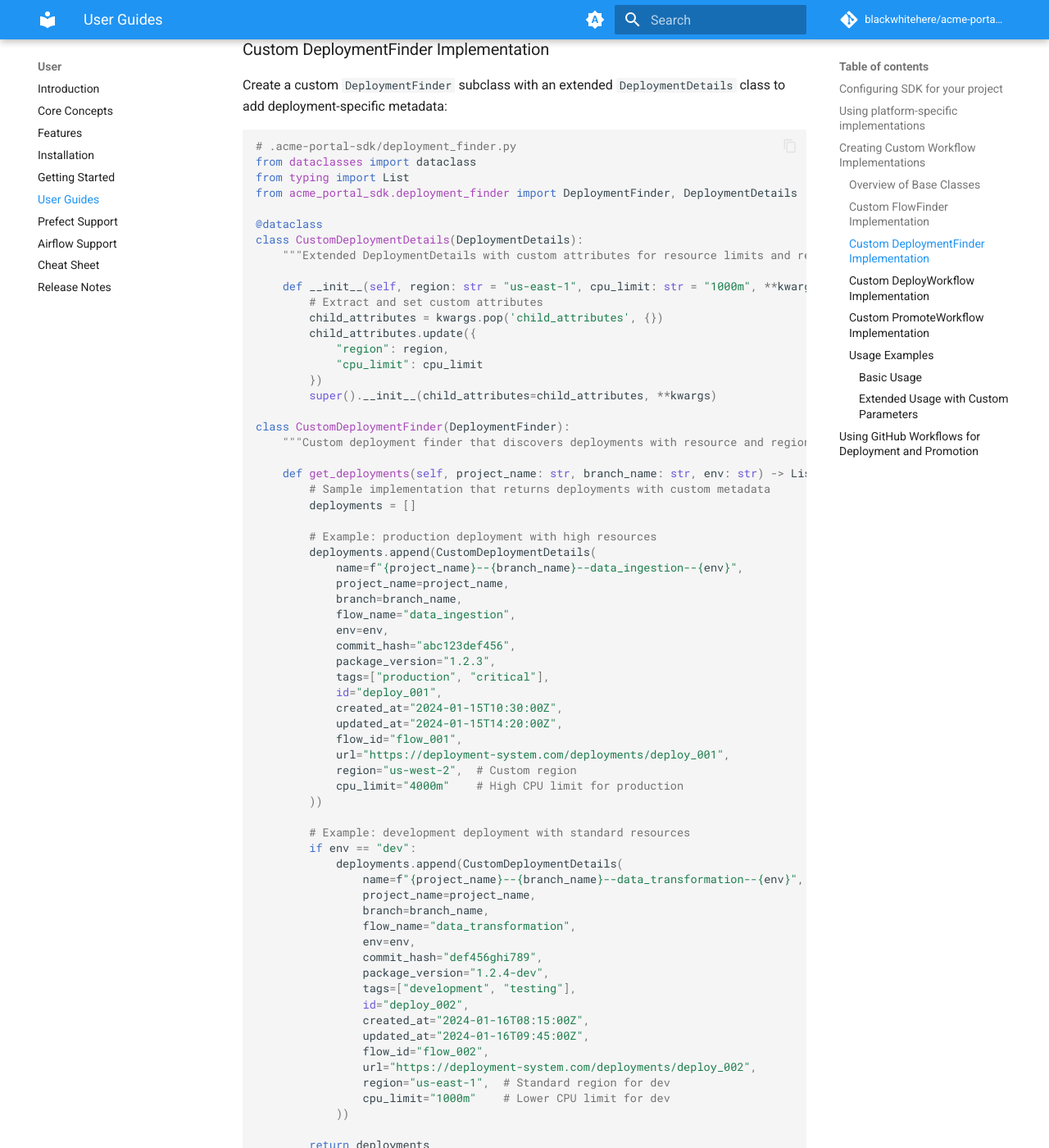
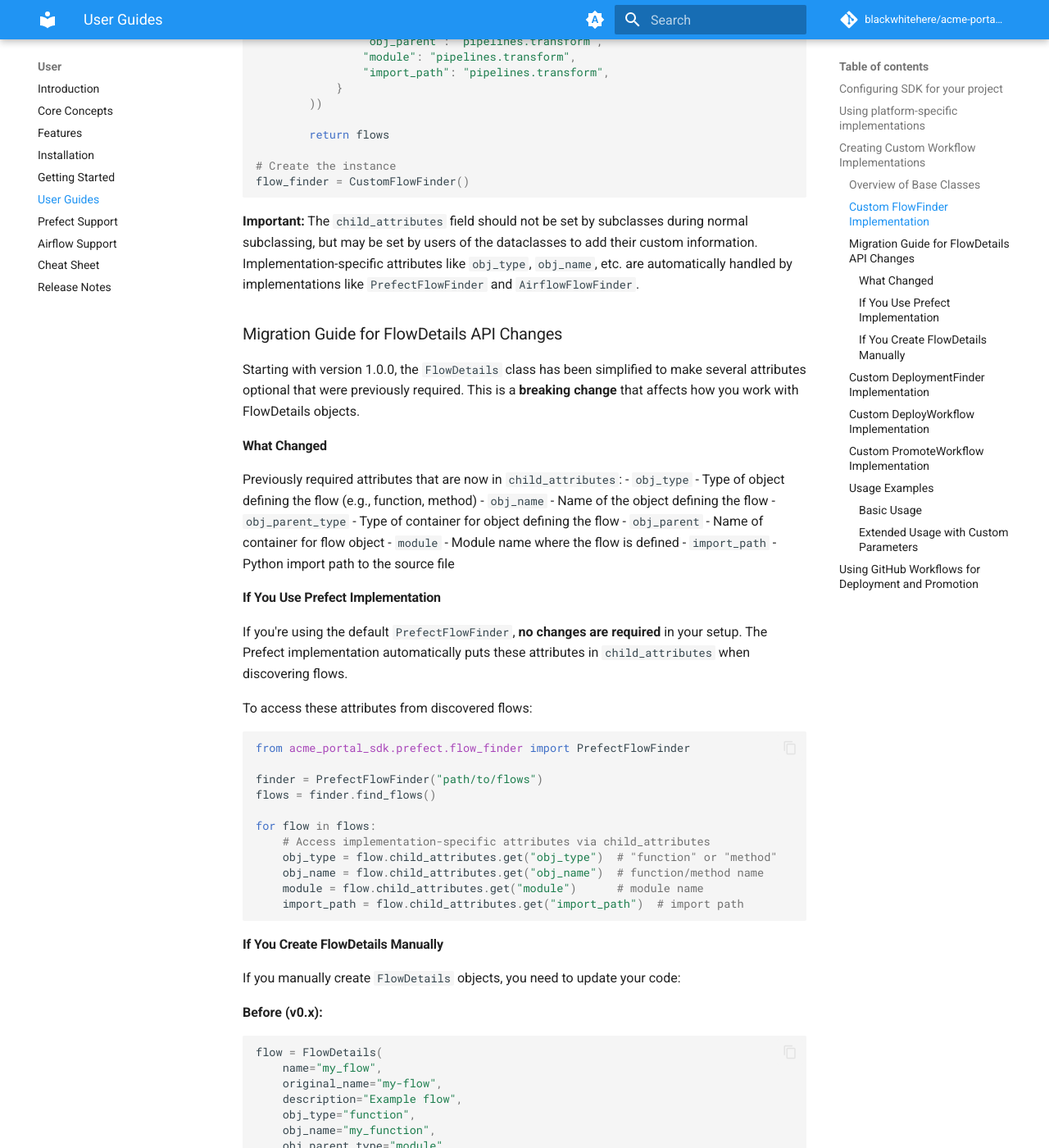
Before and after one commit to blackwhitehere/acme-portal-sdk, an MkDocs documentation site: the page built from docs/docs/user/user-guides.md, in a window 1280 px wide and 1400 px high, scrolled down 2893 px. Shown: the whole window at 82% size. Built offline with MkDocs 1.6.1 and Material for MkDocs 9.7.7, drawn with Linux system fonts in a browser that asks for light colours; comment, search, counter and statistics services are not loaded; some of the changed text lies outside the part shown.

Commit message:
Complete FlowDetails API v1.0.0: Update docs, version, changelog for breaking changes
Co-authored-by: blackwhitehere <8960570+blackwhitehere@users.noreply.github.com>

````diff
--- a/docs/docs/user/user-guides.md
+++ b/docs/docs/user/user-guides.md
@@ -51,10 +51,16 @@ from acme_portal_sdk.flow_finder import FlowFinder, FlowDetails
 
 @dataclass
 class CustomFlowDetails(FlowDetails):
-    """Extended FlowDetails with custom attributes for priority and category."""
+    """Extended FlowDetails with custom attributes for priority and category.
+
+    Note: Implementation-specific attributes like obj_type, obj_name, obj_parent_type,
+    obj_parent, module, and import_path should be set in child_attributes, not as
+    direct attributes. This allows for flexible, implementation-specific metadata
+    while keeping the base class minimal.
+    """
 
     def __init__(self, priority: int = 0, category: str = "default", **kwargs):
-        # Extract and set custom attributes
+        # Extract and set custom attributes in child_attributes
         child_attributes = kwargs.pop('child_attributes', {})
         child_attributes.update({
             "priority": priority,
@@ -74,18 +80,21 @@ class CustomFlowFinder(FlowFinder):
             name="data_ingestion",
             original_name="data-ingestion",
             description="Daily data ingestion pipeline",
-            obj_type="function",
-            obj_name="run_data_ingestion",
-            obj_parent_type="module",
-            obj_parent="pipelines.ingestion",
             id="flow_001",
-            module="pipelines.ingestion",
             source_path="/src/pipelines/ingestion.py",
             source_relative="pipelines/ingestion.py",
-            import_path="pipelines.ingestion",
             grouping=["data", "batch"],
-            priority=10,  # High priority
-            category="critical"
+            priority=10,  # High priority - stored in child_attributes
+            category="critical",  # Custom metadata - stored in child_attributes
+            child_attributes={
+                # Implementation-specific attributes go here
+                "obj_type": "function",
+                "obj_name": "run_data_ingestion",
+                "obj_parent_type": "module",
+                "obj_parent": "pipelines.ingestion",
+                "module": "pipelines.ingestion",
+                "import_path": "pipelines.ingestion",
+            }
         ))
 
         # Example: discover standard processing flows
@@ -93,24 +102,104 @@ class CustomFlowFinder(FlowFinder):
             name="data_transformation",
             original_name="data-transformation",
             description="Transform raw data into analytics format",
-            obj_type="function",
-            obj_name="transform_data",
-            obj_parent_type="module",
-            obj_parent="pipelines.transform",
             id="flow_002",
-            module="pipelines.transform",
             source_path="/src/pipelines/transform.py",
             source_relative="pipelines/transform.py",
-            import_path="pipelines.transform",
             grouping=["data", "processing"],
-            priority=5,  # Medium priority
-            category="standard"
+            priority=5,  # Medium priority - stored in child_attributes
+            category="standard",  # Custom metadata - stored in child_attributes
+            child_attributes={
+                # Implementation-specific attributes go here
+                "obj_type": "function",
+                "obj_name": "transform_data",
+                "obj_parent_type": "module",
+                "obj_parent": "pipelines.transform",
+                "module": "pipelines.transform",
+                "import_path": "pipelines.transform",
+            }
         ))
 
         return flows
 
 # Create the instance
 flow_finder = CustomFlowFinder()
+```
+
+**Important:** The `child_attributes` field should not be set by subclasses during normal subclassing, but may be set by users of the dataclasses to add their custom information. Implementation-specific attributes like `obj_type`, `obj_name`, etc. are automatically handled by implementations like `PrefectFlowFinder` and `AirflowFlowFinder`.
+
+### Migration Guide for FlowDetails API Changes
+
+Starting with version 1.0.0, the `FlowDetails` class has been simplified to make several attributes optional that were previously required. This is a **breaking change** that affects how you work with FlowDetails objects.
+
+#### What Changed
+
+Previously required attributes that are now in `child_attributes`:
+- `obj_type` - Type of object defining the flow (e.g., function, method)
+- `obj_name` - Name of the object defining the flow
+- `obj_parent_type` - Type of container for object defining the flow
+- `obj_parent` - Name of container for flow object
+- `module` - Module name where the flow is defined
+- `import_path` - Python import path to the source file
+
+#### If You Use Prefect Implementation
+
+If you're using the default `PrefectFlowFinder`, **no changes are required** in your setup. The Prefect implementation automatically puts these attributes in `child_attributes` when discovering flows.
+
+To access these attributes from discovered flows:
+```python
+from acme_portal_sdk.prefect.flow_finder import PrefectFlowFinder
+
+finder = PrefectFlowFinder("path/to/flows")
+flows = finder.find_flows()
+
+for flow in flows:
+    # Access implementation-specific attributes via child_attributes
+    obj_type = flow.child_attributes.get("obj_type")  # "function" or "method"
+    obj_name = flow.child_attributes.get("obj_name")  # function/method name
+    module = flow.child_attributes.get("module")      # module name
+    import_path = flow.child_attributes.get("import_path")  # import path
+```
+
+#### If You Create FlowDetails Manually
+
+If you manually create `FlowDetails` objects, you need to update your code:
+
+**Before (v0.x):**
+```python
+flow = FlowDetails(
+    name="my_flow",
+    original_name="my-flow",
+    description="Example flow",
+    obj_type="function",
+    obj_name="my_function",
+    obj_parent_type="module",
+    obj_parent="my_module",
+    id="flow_123",
+    module="my_module",
+    source_path="/path/to/file.py",
+    source_relative="file.py",
+    import_path="my_module.file"
+)
+```
+
+**After (v1.0+):**
+```python
+flow = FlowDetails(
+    name="my_flow",
+    original_name="my-flow",
+    description="Example flow",
+    id="flow_123",
+    source_path="/path/to/file.py",
+    source_relative="file.py",
+    child_attributes={
+        "obj_type": "function",
+        "obj_name": "my_function",
+        "obj_parent_type": "module",
+        "obj_parent": "my_module",
+        "module": "my_module",
+        "import_path": "my_module.file"
+    }
+)
 ```
 
 ### Custom DeploymentFinder Implementation
--- a/pyproject.toml
+++ b/pyproject.toml
@@ -4,7 +4,7 @@ build-backend = "setuptools.build_meta"
 
 [project]
 name = "acme_portal_sdk"
-version = "0.0.13"
+version = "1.0.0"
 description = "acme-portal-sdk helps to manage deployments for applications that implement \"flows\" (Jobs/DAGs/Workflows). It's intended to be used with acme-portal VSCode extension."
 readme = "README.md"
 classifiers = [
````
Also changed, not shown: CHANGELOG.md.
